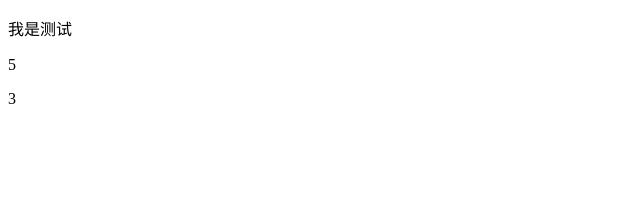
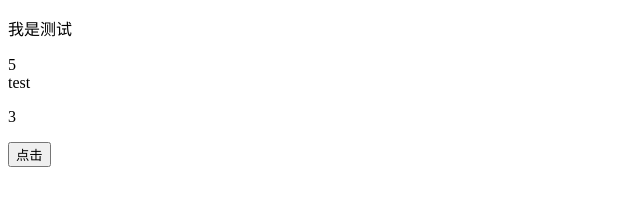
Before and after one commit to ponnea/VueCodeAnalysis, a plain HTML site: page index.html in a window 1280 px wide. Shown: the whole page, without its empty margins (0-640 px from the left). Drawn offline with Linux system fonts and the light colour scheme.

Commit message:
事件及S-

```diff
--- a/compile.js
+++ b/compile.js
@@ -26,7 +26,20 @@ class Compile {
         const childNodes = el.childNodes;
         Array.from(childNodes).forEach(node => {
             if(this.isElement(node)) {
-                console.log('编译元素'+node.nodeName);
+                // console.log('编译元素'+node.nodeName);
+                // s- : @
+                const nodeAttrs = node.attributes;
+                Array.from(nodeAttrs).forEach(attr => {
+                    const attrName = attr.name;//属性名
+                    const exp = attr.value;//属性值
+                    if (this.isDirective(attrName)) {
+                        const dir = attrName.substring(2);
+                        this[dir] && this[dir](node,this.$vm,exp);
+                    } else if(this.isEvent(attrName)) {
+                        const dir = attrName.substring(1);
+                        this.eventHandler(node,this.$vm,exp,dir)
+                    }
+                })
             } else if(this.isInterPolation(node)) {
                 this.compileText(node);
                 // console.log('编译文本'+node.textContent);
@@ -51,13 +64,32 @@ class Compile {
     // 代理更新方法
     update (node, vm, exp, dir) {
         const updateFn = this[dir+'Updater'];
+        console.log(exp)
         updateFn && updateFn(node,vm[exp]);
         new Watcher(vm, exp, function(value) {
             updateFn && updateFn(node,value);
         })
     }
+    //   事件处理器
+    eventHandler(node, vm, exp, dir) {
+        //   @click="onClick"
+        let fn = vm.$options.methods && vm.$options.methods[exp];
+        if (dir && fn) {
+        node.addEventListener(dir, fn.bind(vm));
+        }
+    }
     // 插值更新
     textUpdater (node, value) {
+        console.log(value)
         node.textContent = value
     }
+    isDirective (attrName) {
+        return attrName.indexOf('s-') == 0;
+    }
+    text (node, vm, exp) {
+        this.update(node, vm, exp, 'text')
+    }
+    isEvent (attrName) {
+        return attrName.indexOf('@') == 0;
+    }
 }
--- a/index.html
+++ b/index.html
@@ -12,7 +12,9 @@
         <div>
             <div>{{test3}}</div>
         </div>
+        <div s-text="test"></div>
         <p id="name">{{test2}}</p>
+        <button @click="handlerClk">点击</button>
     </div>
 
     <script src="simpleVue.js"></script>
@@ -33,6 +35,12 @@
                 setTimeout(() => {
                     this.test1 = "我是测试";
                 }, 1500);
+            },
+            methods: {
+                handlerClk () {
+                    this.test2 = '点击事件';
+                    console.log('点击事件');
+                }
             }
         });
 
--- a/simpleVue.js
+++ b/simpleVue.js
@@ -30,6 +30,9 @@ class sVue {
                 return this.$data[key];
             },
             set (newVal) {
+                if (this.$data[key] === newVal) {
+                    return;
+                }
                 this.$data[key] = newVal;
             }
         })
```
